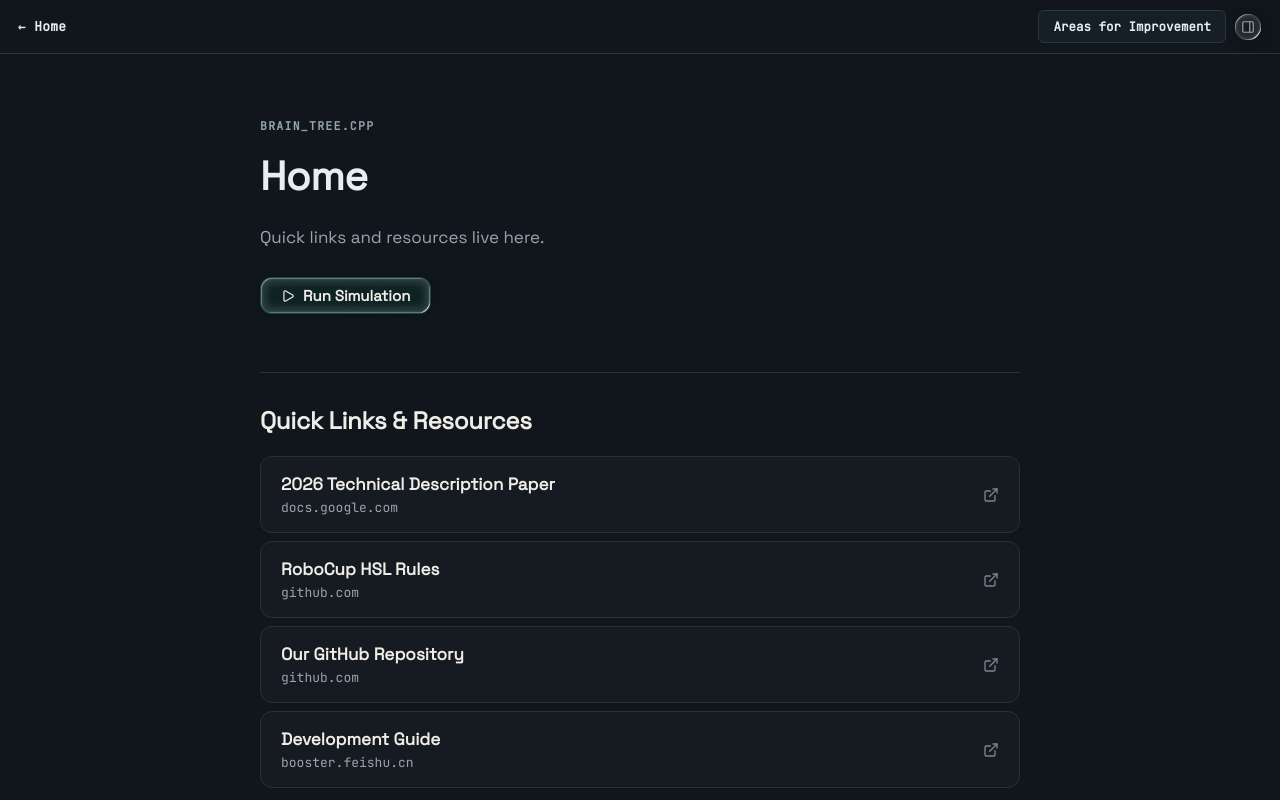
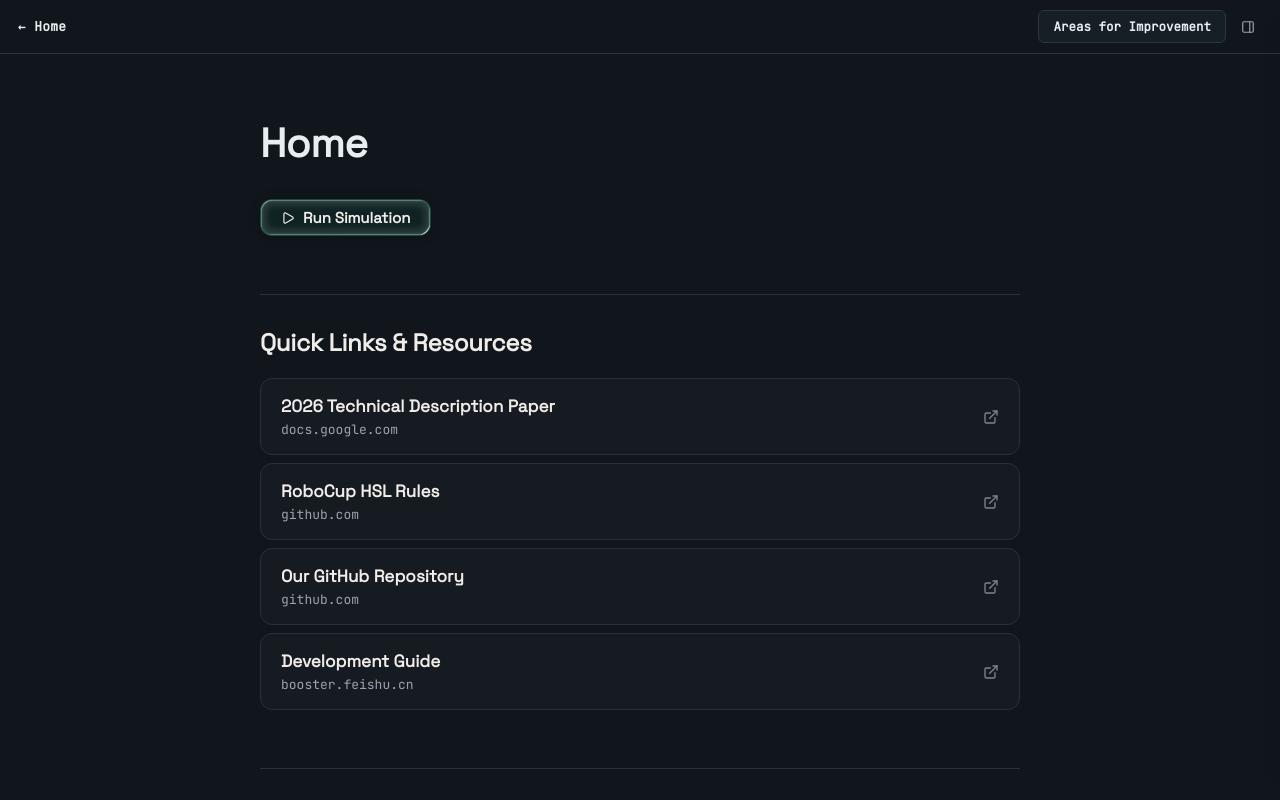
Before and after one commit to phangchunhoe/robocup_humanoid_website, a React (Vite) app: page / in a window 1280 px wide. Shown: the top 800 px of the page. Built offline with nearby package versions, Linux system fonts and the light colour scheme.

Commit message:
removed excessive spamming of texts

```diff
--- a/src/components/Header.css
+++ b/src/components/Header.css
@@ -30,12 +30,31 @@
   gap: var(--space-2);
 }
 
-.site-header-artifacts-btn.glass-btn {
-  min-height: 28px;
+/* Deliberately plain, not glass — the one control on the header that skips
+   the liquid-glass material. Icon color alone signals interactivity, the
+   same "simple" reading .home-resource-icon uses for its own hover. */
+.site-header-artifacts-btn {
+  display: inline-flex;
+  align-items: center;
+  justify-content: center;
   height: 28px;
   width: 28px;
   padding: 0;
+  border: none;
   border-radius: var(--radius-pill);
+  background: transparent;
+  color: var(--color-secondary-label);
+  cursor: pointer;
+  transition: color var(--duration-base) var(--ease-out);
+}
+
+.site-header-artifacts-btn:hover {
+  color: var(--color-accent);
+}
+
+.site-header-artifacts-btn:focus-visible {
+  outline: 2px solid var(--color-accent);
+  outline-offset: 2px;
 }
 
 .site-header-improve-btn {
--- a/src/components/Header.jsx
+++ b/src/components/Header.jsx
@@ -2,7 +2,7 @@ import { useState } from "react";
 import { Link } from "react-router-dom";
 import { PanelRight } from "lucide-react";
 import ImprovementModal from "./ImprovementModal.jsx";
-import GlassButton, { GlassButtonFilter } from "./GlassButton.jsx";
+import { GlassButtonFilter } from "./GlassButton.jsx";
 import ArtifactsDrawer, { ArtifactsDrawerFilter } from "./ArtifactsDrawer.jsx";
 import "./Header.css";
 
@@ -54,7 +54,8 @@ export default function Header() {
           >
             Areas for Improvement
           </button>
-          <GlassButton
+          <button
+            type="button"
             className="site-header-artifacts-btn"
             onClick={() => setDrawerOpen(true)}
             aria-label="View artifacts"
@@ -62,7 +63,7 @@ export default function Header() {
             aria-expanded={drawerOpen}
           >
             <PanelRight aria-hidden="true" size={14} />
-          </GlassButton>
+          </button>
         </div>
       </header>
       <ImprovementModal open={showImprovements} onClose={() => setShowImprovements(false)} />
--- a/src/pages/Home.css
+++ b/src/pages/Home.css
@@ -2,23 +2,11 @@
    CategoryPage, so left alone) but every element this page adds of its own
    goes through the app's real type system instead of that shell's inherited
    system-font stack. .home-page carries the sans face for the whole
-   subtree; the few mono spots (the eyebrow, a resource's host) opt back in
-   explicitly. Same two faces the simulator uses — Space Grotesk / JetBrains
-   Mono — there is no third font anywhere in this app. */
+   subtree; the one mono spot (a resource's host) opts back in explicitly.
+   Same two faces the simulator uses — Space Grotesk / JetBrains Mono —
+   there is no third font anywhere in this app. */
 .home-page {
   font-family: var(--font-sans);
-}
-
-.home-page .card-eyebrow {
-  font-family: var(--font-mono);
-}
-
-.home-lede {
-  margin: 0;
-  color: var(--color-secondary-label);
-  font-size: var(--text-body);
-  line-height: 1.6;
-  max-width: 60ch;
 }
 
 .home-actions {
--- a/src/pages/Home.jsx
+++ b/src/pages/Home.jsx
@@ -23,9 +23,7 @@ export default function Home() {
       <Header />
       <div className="card-shell">
         <div className="card-shell-inner">
-          <span className="card-eyebrow">brain_tree.cpp</span>
           <h1>Home</h1>
-          <p className="home-lede">Quick links and resources live here.</p>
           <div className="home-actions">
             <GlassButton
               variant="glass"
```
